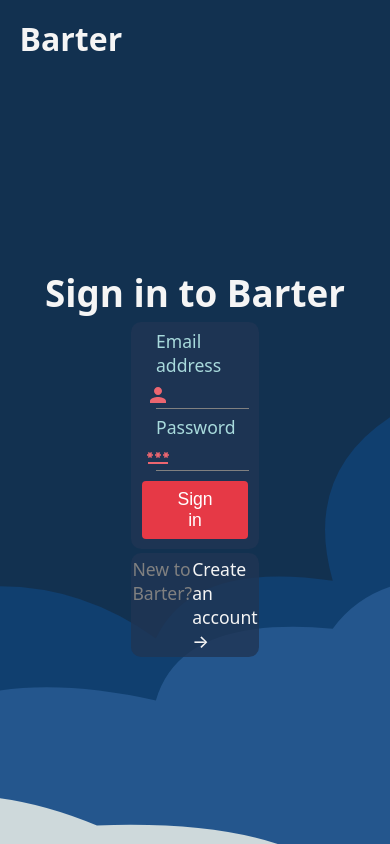
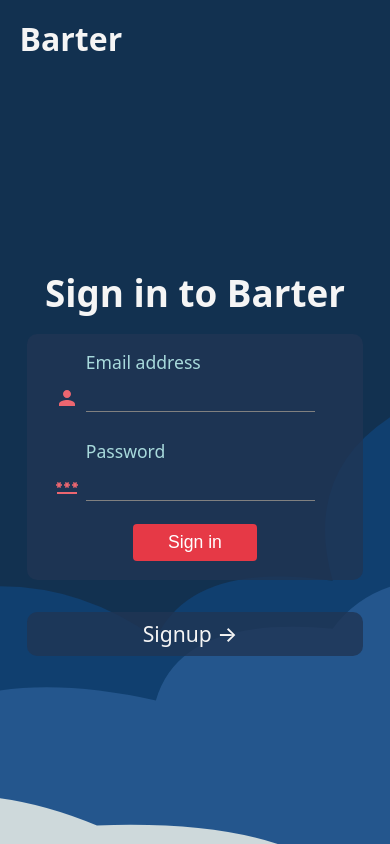
Before and after one commit to EnricoValastro/BarterProject, a React (Create React App) app in the folder client-side/: page /signin in a window 390 px wide. Built offline with nearby package versions, Linux system fonts and the light colour scheme.

Commit message:
SignIn&SignUpMobile

```diff
--- a/client-side/src/components/SignIn/SignIn.css
+++ b/client-side/src/components/SignIn/SignIn.css
@@ -118,10 +118,12 @@
     margin-top: 1%;
 }
 
+#oldsignup{
+    padding-left: 1.5%;
+}
 .link{
     color: whitesmoke;
     text-decoration: none;
-    padding-left: 1%;
 }
 
 .link:hover{
@@ -138,3 +140,48 @@
     align-items: center;
     flex-direction: column;
 }
+
+@media screen and (max-width: 768px) {
+    .signinCard{
+        width: 80%;
+        padding: 2% 3% 2% 3%;
+        margin-bottom: 4%;
+    }
+    .newCard{
+        width: 80%;
+        padding: 2% 3% 2% 3%;
+        margin-top: 4%;
+    }
+    .SubmitSignin{
+        margin-bottom: 3%;
+    }
+    #new{
+        display: none;
+    }
+    #oldsignup{
+        display: none;
+    }
+    #newsignup{
+        font-size: 1.2em;
+        display: block;
+    }
+    .inputForm{
+        width: 80%;
+    }
+    .inputSignin{
+        margin-right: 5%;
+        margin-left: 5%;
+    }
+    .enter{
+        margin-top: 3%;
+        margin-bottom: 2%;
+    }
+    .signinTitle{
+        margin-bottom: 4%;
+    }
+    #error{
+        font-size: 1.3em;
+        margin: auto;
+        font-weight: 600;
+    }
+}
--- a/client-side/src/components/SignIn/SignIn.js
+++ b/client-side/src/components/SignIn/SignIn.js
@@ -90,7 +90,7 @@
                                     </div>
                                 </div>
                             </div>
-                            <div className="inputSignIn">
+                            <div className="inputSignin">
                                 <div className="extContainer">
                                     <div className="iconContainer">
                                         <PasswordIcon className="icon"/>
@@ -114,8 +114,9 @@
                     </div>
 
                     <div className="newCard">
-                        New to Barter?
-                        <Link to="/signup" className="link">Create an account →</Link>
+                        <span id="new">New to Barter?</span>
+                        <Link id="oldsignup" to="/signup" className="link">Create an account →</Link>
+                        <Link id="newsignup" to="/signup" className="link hidden">Signup →</Link>
                     </div>
                 </div>
             </div>
--- a/client-side/src/components/SignUp/SignUp.css
+++ b/client-side/src/components/SignUp/SignUp.css
@@ -160,6 +160,7 @@
     flex-direction: row;
     justify-content: center;
 }
+
 div.errorMsg p{
     color: gray;
     font-size: 1.1em;
@@ -172,6 +173,56 @@
     display: none;
 }
 
+@media screen and (max-width: 768px) {
+    .formCard{
+        width: 80%;
+    }
+    #already{
+        display: none;
+    }
+    .link{
+        font-size: 1.2em;
+        margin-right: 10px;
+    }
+    #surnameInput, #emailInput, #pwdInput, #confpwdInput{
+        display: block;
+    }
+    .inputContainer{
+        margin-left: 8%;
+        margin-right: 8%;
+    }
+    .nextButton{
+        display: none;
+    }
+    .title{
+        margin-right: 8%;
+        margin-left: 8%;
+        font-size: 2em;
+        margin-top: 5%;
+    }
+    .subtitle{
+        margin-right: 8%;
+        margin-left: 8%;
+        font-size: 1.2em;
+    }
+    #subButton{
+        display: block;
+        margin-left: 8%;
+        margin-bottom: 5%;
+    }
+
+    .input{
+        width: 85%;
+    }
+
+    div.errorMsg p{
+        font-size: 1.1em;
+        font-weight: 400;
+        margin: 4% 4%;
+    }
+
+
+}
 
 
 /*
--- a/client-side/src/components/SignUp/SignUp.js
+++ b/client-side/src/components/SignUp/SignUp.js
@@ -170,8 +170,8 @@
                         <div >
                             <Link to="/" className="link" id="barter">Barter</Link>
                         </div>
-                        <div>
-                            Already have an account?
+                        <div >
+                            <span id="already">Already have an account?</span>
                             <Link to="/signin" className="link"> Sign in →</Link>
                         </div>
                     </div>
```
